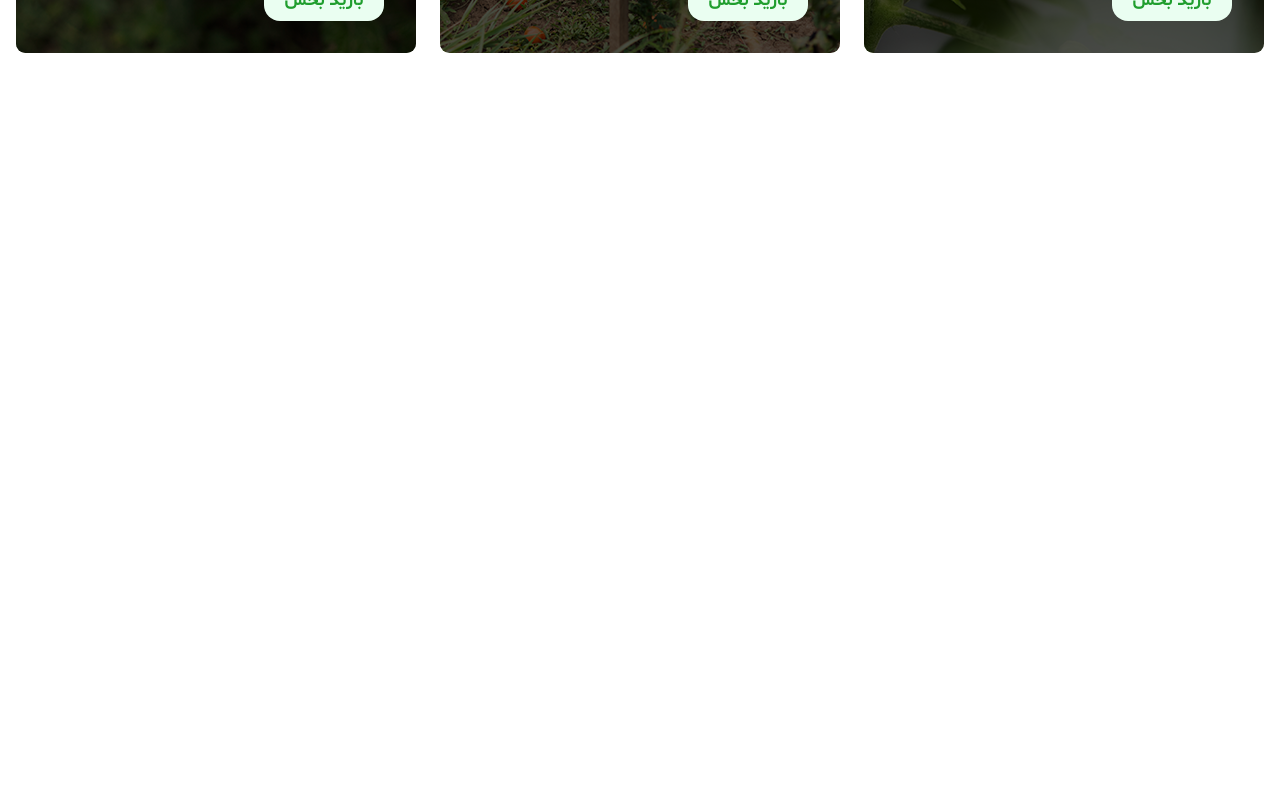
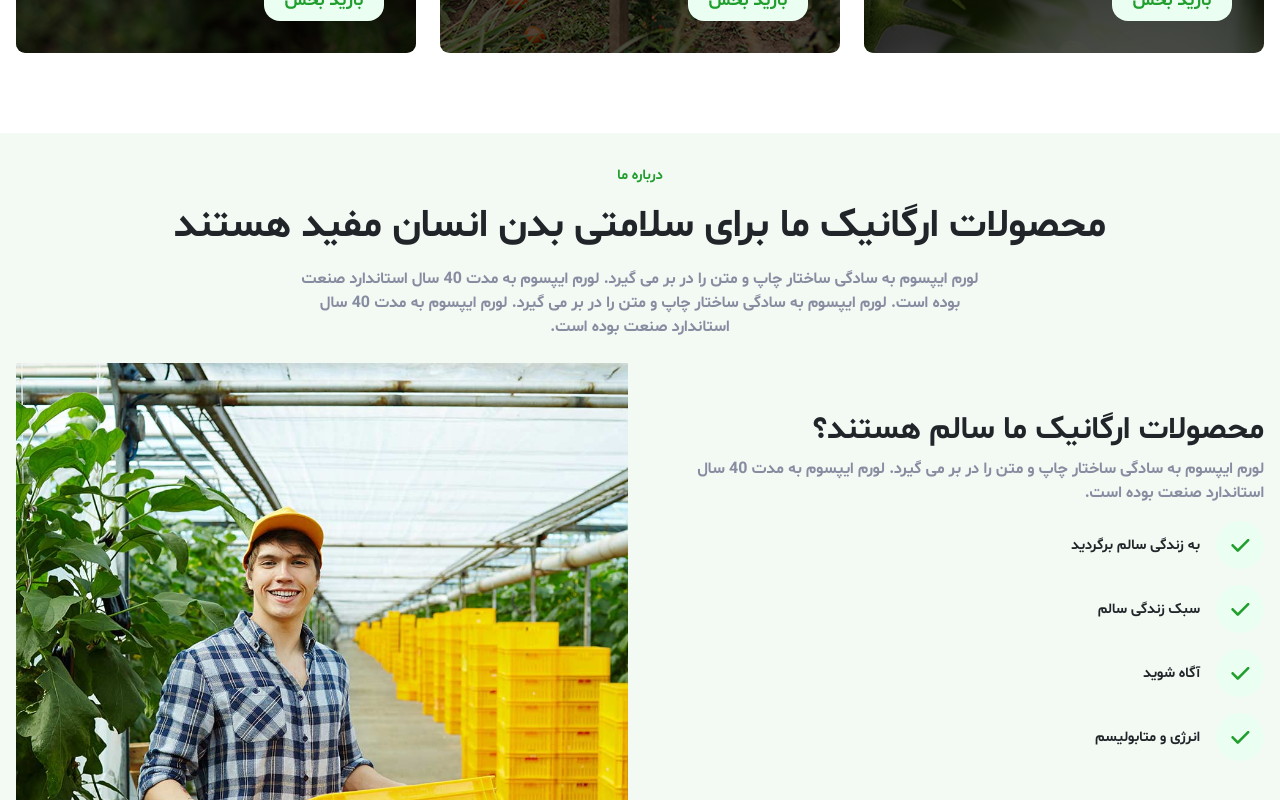
Before and after one commit to mohammadmehdidalvandii/TRIFLES-SHOP, a Next.js app: page / in a window 1280 px wide. Shown: the part 1320-2120 px from the top of the page. Before the commit the page ends 1453 px from the top, so only its background shows below. Built offline with nearby package versions, Linux system fonts and the light colour scheme.

Commit message:
create section about for home-page

```diff
--- a/src/app/globals.css
+++ b/src/app/globals.css
@@ -20,6 +20,12 @@ body{
 }
 /* <<<< * >>>> */
 
+/* <<<< Ul  >>>> */
+ul{
+    list-style: none;
+}
+/* <<<< Ul  >>>> */
+
 /* <<<< container >>>> */
 .containers{
     max-width: 80rem;
@@ -33,6 +39,7 @@ body{
 
 /* <<<< root : variable >>>> */
 :root{
+    --bgColor: #F3FAF4;
     --whiteColor: #ffffff;
     --blackColor: #333333;
     --greenColor1: #EAFEF1;
--- a/src/app/page.js
+++ b/src/app/page.js
@@ -1,3 +1,4 @@
+import About from "@/components/template/index/About/About";
 import Banner from "@/components/template/index/Banner/Banner";
 import Triple from "@/components/template/index/Triple/Triple";
 
@@ -6,6 +7,7 @@ export default function Home() {
    <>
    <Banner/>
    <Triple/>
+   <About/>
    </>
   );
 }
--- /dev/null
+++ b/src/components/template/index/About/About.js
@@ -0,0 +1,61 @@
+import TitleCenter from '@/components/module/TitleCenter/TitleCenter';
+import style from './About.module.css';
+import { FaCheck } from "react-icons/fa6";
+
+
+function About() {
+  return (
+    <section className={style.about}>
+        <div className="containers">
+            <div className="row">
+                <div className="col-12">
+                    <TitleCenter
+                        text='درباره ما'
+                        title='محصولات ارگانیک ما برای سلامتی بدن انسان مفید هستند'
+                        desc='لورم ایپسوم به سادگی ساختار چاپ و متن را در بر می گیرد. لورم ایپسوم به مدت 40 سال استاندارد صنعت بوده است. لورم ایپسوم به سادگی ساختار چاپ و متن را در بر می گیرد. لورم ایپسوم به مدت 40 سال استاندارد صنعت بوده است.'
+                    />
+                </div>
+            </div>
+            <div className="row mt-4">
+                <div className="col-lg-6 col-md-6 col-sm-12">
+                    <div className={style.about_content}>
+                        <h5 className={style.about_content_title}>محصولات ارگانیک ما سالم هستند؟</h5>
+                        <p className={style.about_content_desc}>لورم ایپسوم به سادگی ساختار چاپ و متن را در بر می گیرد. لورم ایپسوم به مدت 40 سال استاندارد صنعت بوده است.</p>
+                        <ul className={style.about_items}>
+                            <li className={style.about_item}>
+                                <span className={style.about_item_icon}>
+                                    <FaCheck/>
+                                </span>
+                                <span className={style.about_item_text}>به زندگی سالم برگردید</span>
+                            </li>
+                            <li className={style.about_item}>
+                                <span className={style.about_item_icon}>
+                                    <FaCheck/>
+                                </span>
+                                <span className={style.about_item_text}>سبک زندگی سالم</span>
+                            </li>
+                            <li className={style.about_item}>
+                                <span className={style.about_item_icon}>
+                                    <FaCheck/>
+                                </span>
+                                <span className={style.about_item_text}>آگاه شوید</span>
+                            </li>
+                            <li className={style.about_item}>
+                                <span className={style.about_item_icon}>
+                                    <FaCheck/>
+                                </span>
+                                <span className={style.about_item_text}>انرژی و متابولیسم</span>
+                            </li>
+                        </ul>
+                    </div>
+                </div>
+                <div className="col-lg-6 col-md-6 col-sm-12">
+                    <img src="/images/about-1.jpg" alt="about-img" className={style.about_img} />
+                </div>
+            </div>
+        </div>
+    </section>
+  )
+}
+
+export default About
--- /dev/null
+++ b/src/components/template/index/About/About.module.css
@@ -0,0 +1,50 @@
+.about{
+    display: block;
+    width: 100%;
+    margin: 2rem 0;
+    padding: 2rem 0;
+    background-color: var(--bgColor);
+}
+
+.about_content{
+    display: block;
+    width: 100%;
+    margin-top: 3rem ;
+}
+.about_content_title{
+    font-family: shabnam_bold;
+    font-size: 2rem;
+}
+.about_content_desc{
+    font-size: 1rem;
+    font-weight: 700;
+    color: var(--textColor);
+}
+.about_items{
+    display: block;
+    margin-top: 1rem;
+}
+.about_item{
+    display: flex;
+    align-items: center;
+    margin-bottom: 1rem;
+}
+.about_item_icon{
+    display: flex;
+    justify-content: center;
+    align-items: center;
+    margin-left: 1rem;
+    width: 3rem;
+    height: 3rem;
+    background-color: var(--greenColor1);
+    border-radius: 50%;
+    font-size: 1.3rem;
+    color: var(--greenColor2);
+}
+.about_item_text{
+    font-size: 0.9rem;
+    font-weight: 700;
+}
+.about_img{
+    width: 100%;
+}
```
Also changed, not shown: public/images/about-1.jpg (added).
